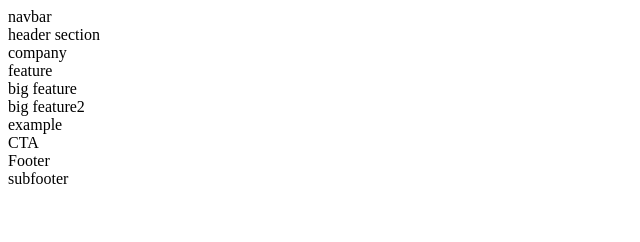
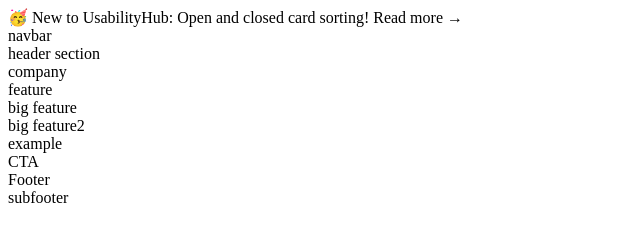
Before and after one commit to theroshan143/Usability, a plain HTML site: page index.html in a window 1280 px wide. Shown: the whole page, without its empty margins (0-640 px from the left). Drawn offline with Linux system fonts and the light colour scheme.

Commit message:
topbanner_started

```diff
--- a/index.html
+++ b/index.html
@@ -7,6 +7,11 @@
     <link rel="stylesheet" href="style.css" />
   </head>
   <body>
+    <div class="top-banner">
+      <div class="banner-text">
+        🥳 New to UsabilityHub: Open and closed card sorting! Read more →
+      </div>
+    </div>
     <nav>navbar</nav>
     <header>header section</header>
     <section>company</section>
```
